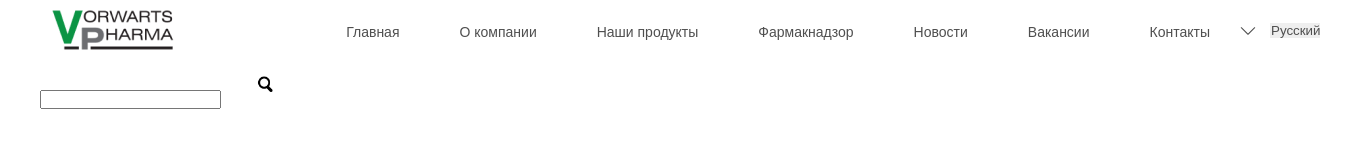
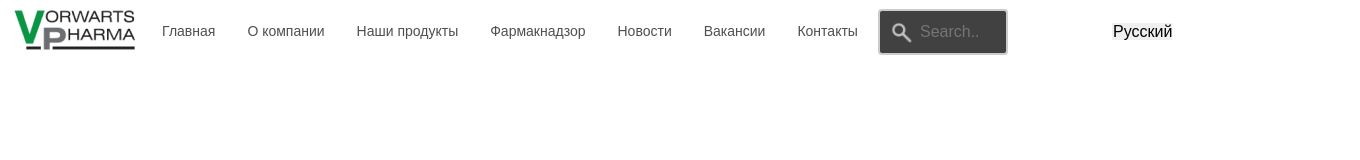
Before and after one commit to AntonKolesnik05/Vorwarts-Pharma, a plain HTML site: page index.html in a window 1280 px wide. Shown: the whole page, 1360 px wide, since content can reach past the window. Drawn offline with Linux system fonts and the light colour scheme.

Commit message:
fix bug with search bar

```diff
--- a/css/style.css
+++ b/css/style.css
@@ -5,43 +5,15 @@
 
 .header-wrapper {
     margin: 0;
-    padding-right: 2.5rem;
-    padding-left: 2.5rem;
     display: flex;
-    flex-wrap: wrap;
     justify-content: space-around;
-}
-
-.header {
-    background: rgb(255, 255, 255);
-    max-width: 100%;
-}
-
-.header-img {
-    align-items: flex-end;
-}
-
-.header-wrapper {
-    display: flex;
-    flex-wrap: wrap;
     align-items: center;
-    justify-content: space-between;
     width: 100%;
 }
 
 .header-list {
     display: flex;
-    flex-wrap: wrap;
     list-style-type: none;
-}
-
-.header-list:first-child {
-    margin-left: 60px;
-}
-
-.header-item {
-    margin-right: 30px;
-    margin-left: 30px;
 }
 
 .header-link {
@@ -56,23 +28,6 @@
     height: 30px;
 }
 
-.search-button1 {
-    margin-right: 60px;
-    border: 0;
-    background: transparent;
-}
-
-.search-button2 {
-    border: 0;
-    background: transparent;
-    margin-right: 10px;
-}
-
-.search-option {
-    border: 0;
-    color: #4F4F4F;
-}
-
 select {
     -webkit-appearance: none;
     -moz-appearance: none;
@@ -80,9 +35,14 @@ select {
     text-overflow: '';
 }
 
-.header-link:hover {
-    border-bottom: 2px solid rgba(0, 155, 0, 0.5);
+.header-item {
+    border-bottom: 3px solid transparent;
     padding-bottom: 20px;
+    padding: 1rem;
+}
+
+.header-item:hover {
+    border-color: rgb(44, 187, 0);
 }
 
 .search-icon {
@@ -94,3 +54,33 @@ select {
     margin-bottom: 25px;
     margin-right: 20px;
 }
+
+form {
+    width: 400px;
+}
+
+input[type=text] {
+    width: 130px;
+    box-sizing: border-box;
+    border: 2px solid #ccc;
+    border-radius: 4px;
+    font-size: 16px;
+    background-color: rgb(65, 65, 65);
+    background-image: url(../img/search.png);
+    background-size: 25px;
+    background-position: 10px 10px;
+    background-repeat: no-repeat;
+    padding: 12px 20px 12px 40px;
+    -webkit-transition: widht 0.2s ease-in-out;
+    transition: width 0.9s ease-in-out;
+}
+
+input[type=text]:focus {
+    width: 50%;
+}
+
+.search-option {
+    font-size: 1rem;
+    margin-left: 100px;
+    border: 0;
+}
--- a/index.html
+++ b/index.html
@@ -36,10 +36,10 @@
         <li class="header-item">
           <a href="#" class="header-link">Контакты</a>
         </li>
-        <div class="search-language">
-          <button class="search-button2">
-            <img src="/img/svg/Vector2.svg" alt="icon2">
-          </button>
+      </ul>
+    </nav>
+    <form>
+      <input type="text" name="search" placeholder="Search..">
       <select class="search-option" name="" id="">
         <option value="1">
           Русский
@@ -48,17 +48,8 @@
           English
         </option>
       </select>
-        </div>
-      </ul>
-    </nav>
-    <div class="search">
-      <input type="search" class="search-box" />
-      <span class="search-button">
-        <span class="search-icon">
-          <img class="search-icon" src="/img/searchicon.png-5.png" alt="search-icon">
-        </span>
-      </span>
-    </div>
+    </form>
+
   </header>
 </body>
 
```
Lines whose indentation alone changed are shown as unchanged.
